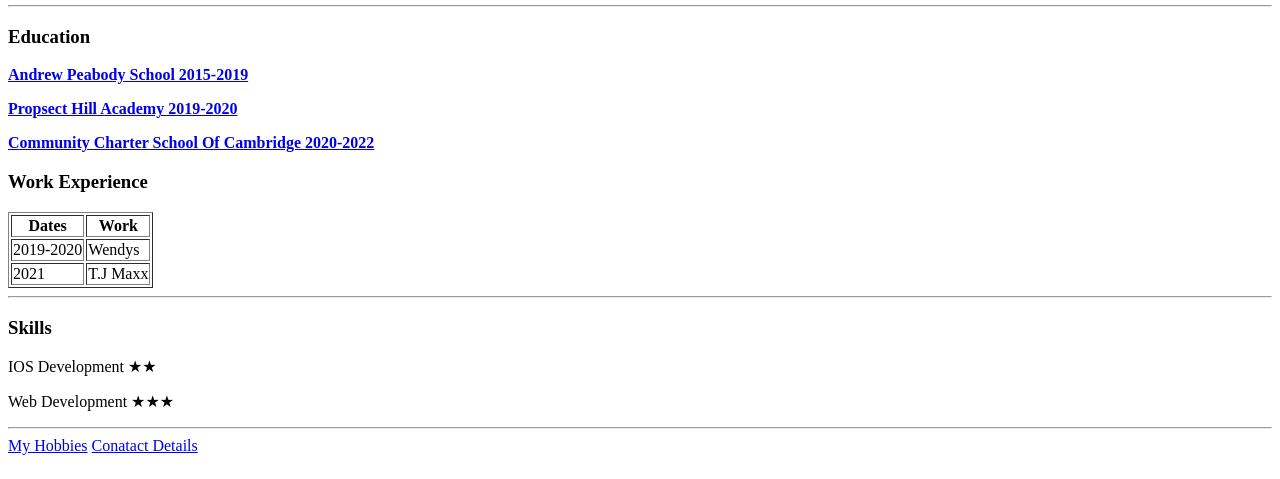
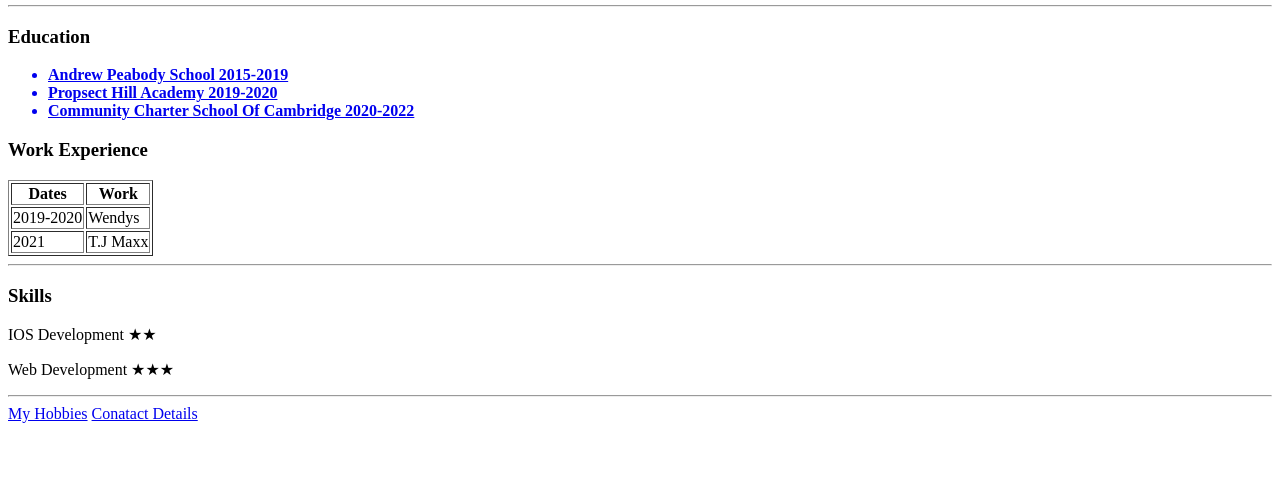
Before and after one commit to OnlyMyra/cv, a plain HTML site: page index.html in a window 1280 px wide. Shown: the part 321-800 px from the top of the page. Drawn offline with Linux system fonts and the light colour scheme.

Commit message:
Add files via upload

```diff
--- a/index.html
+++ b/index.html
@@ -5,13 +5,15 @@
     <meta http-equiv="X-UA-Compatible" content="IE=edge">
     <meta name="viewport" content="width=device-width, initial-scale=1.0">
     <title>Meron's Personal Site</title>
+<link rel="stylesheet" href="css\css/styles.css">
 </head>
 
 
 <body>
 <table>
-<tr><td><img src="https://lh3.googleusercontent.com/L9BaHbOY25PhFJpwnhC3AzhkuELrSWbg6POl__XDfP2dWbAPdmtzsbSA03SfZNSXc_YLRzCGqqX39KmaxA=w282-h284-rw"</td>
-    <td><b><h1>Meron Eshete</h1></b>
+<tr>
+<td><img src="https://lh3.googleusercontent.com/L9BaHbOY25PhFJpwnhC3AzhkuELrSWbg6POl__XDfP2dWbAPdmtzsbSA03SfZNSXc_YLRzCGqqX39KmaxA=w282-h284-rw"</td>
+<td><b><h1>Meron Eshete</h1></b>
     <p><em>Website Creator</em></p>
     <p>I am an iOS and Web Developer and love to code.</p></td>
 </tr>
@@ -19,11 +21,11 @@
 
 <hr>
 <h3>Education</h3>
-<dl>
-    <strong><a href="http://www.cpsd.us/UserFiles/Servers/Server_3042785/Image/newsletters/peabody/RV_Peabody_ext.png"><dl> Andrew Peabody School 2015-2019</dl></a></strong>
-    <strong> <a href="https://en.wikipedia.org/wiki/Prospect_Hill_Academy_Charter_School"><dl> Propsect Hill Academy 2019-2020</dl></a></strong>
-    <strong><a href="https://www.cambridgeday.com/wp-content/uploads/2010/08/082310i-CCSC.jpg"><dl> Community Charter School Of Cambridge 2020-2022</dl></a></strong>
-</dl>
+<ul>
+    <strong><a href="http://www.cpsd.us/UserFiles/Servers/Server_3042785/Image/newsletters/peabody/RV_Peabody_ext.png"><li> Andrew Peabody School 2015-2019</li></a></strong>
+    <strong> <a href="https://en.wikipedia.org/wiki/Prospect_Hill_Academy_Charter_School"><li> Propsect Hill Academy 2019-2020</li></a></strong>
+    <strong><a href="https://www.cambridgeday.com/wp-content/uploads/2010/08/082310i-CCSC.jpg"><li> Community Charter School Of Cambridge 2020-2022</li></a></strong>
+</ul>
 <h3>Work Experience</h3>
 
 <table border="1">
@@ -50,7 +52,7 @@
     </tr>
 </table>
 <hr>
-<h3>Skills</h3>
+<h3> Skills</h3>
 <dl>IOS Development ★★</dl>
 <dl>Web Development ★★★</dl>
 
```
Also changed, not shown: Hobbies.html (+2 -0 lines), contact.html (+1 -0 lines).
